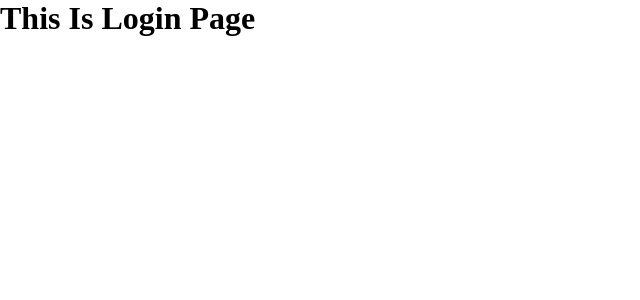
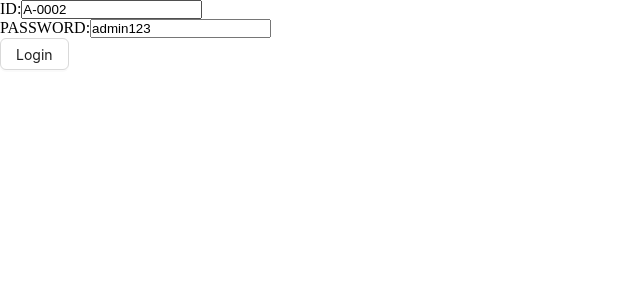
Before and after one commit to Rakibhasaniu/university-management-client-side, a React (Vite) app: page /login in a window 1280 px wide. Shown: the top 300 px of the page, without its empty margins (0-640 px from the left). Built offline with nearby package versions, Linux system fonts and the light colour scheme.

Commit message:
Set Cookies In The Browser

```diff
--- a/package.json
+++ b/package.json
@@ -15,6 +15,7 @@
     "react": "^18.2.0",
     "react-dom": "^18.2.0",
     "react-form-hook": "^0.0.1",
+    "react-hook-form": "^7.49.3",
     "react-redux": "^9.1.0",
     "react-router-dom": "^6.21.3"
   },
--- a/src/pages/Login.tsx
+++ b/src/pages/Login.tsx
@@ -1,10 +1,39 @@
-import React from 'react';
+import { Button } from "antd";
+import { useForm } from "react-hook-form";
+import { useLoginMutation } from "../redux/features/auth/authApi";
 
 const Login = () => {
+    const {register,handleSubmit}  =  useForm({
+        defaultValues:{
+            userId:'A-0002',
+            password:'admin123'
+        }
+    })
+
+    const [login,{data,error}] = useLoginMutation()
+
+    console.log('data=>',data)
+    console.log('error=>',error)
+    const onSubmit = (data) => {
+        const userInfo = {
+            id: data.userId,
+            password: data.password
+        }
+
+        login(userInfo)
+    }
     return (
-        <div>
-            <h1>This Is Login Page</h1>
-        </div>
+        <form onSubmit={handleSubmit(onSubmit)}>
+            <div>
+                <label htmlFor="id">ID:</label>
+                <input type="text" id='id' {...register('userId')} />
+            </div>
+            <div>
+                <label htmlFor="password">PASSWORD:</label>
+                <input type="text" id='password' {...register('password')} />
+            </div>
+            <Button htmlType="submit">Login</Button>
+        </form>
     );
 };
 
--- a/src/redux/api/baseApi.ts
+++ b/src/redux/api/baseApi.ts
@@ -3,7 +3,7 @@
 
 export const baseApi = createApi({
     reducerPath:'baseApi',
-    baseQuery: fetchBaseQuery({baseUrl:'http://localhost:5000/api/v1'}),
+    baseQuery: fetchBaseQuery({baseUrl:'http://localhost:5000/api/v1', credentials:'include',}),
     endpoints:() => ({
 
     })
--- a/src/redux/features/store.ts
+++ b/src/redux/features/store.ts
@@ -1,11 +1,15 @@
 import { configureStore } from "@reduxjs/toolkit";
 import authReducer from '../features/auth/authSlice'
+import { baseApi } from "../api/baseApi";
+
 
 
  export const store = configureStore({
     reducer:{
-        auth: authReducer,
+        [baseApi.reducerPath]: baseApi.reducer,
+        auth: authReducer
     },
+    middleware:(getDefaultMiddlewares) =>getDefaultMiddlewares().concat(baseApi.middleware)
 });
 
 
```
Also changed, not shown: 1 other file (tests, documents, lock files or other folders).
